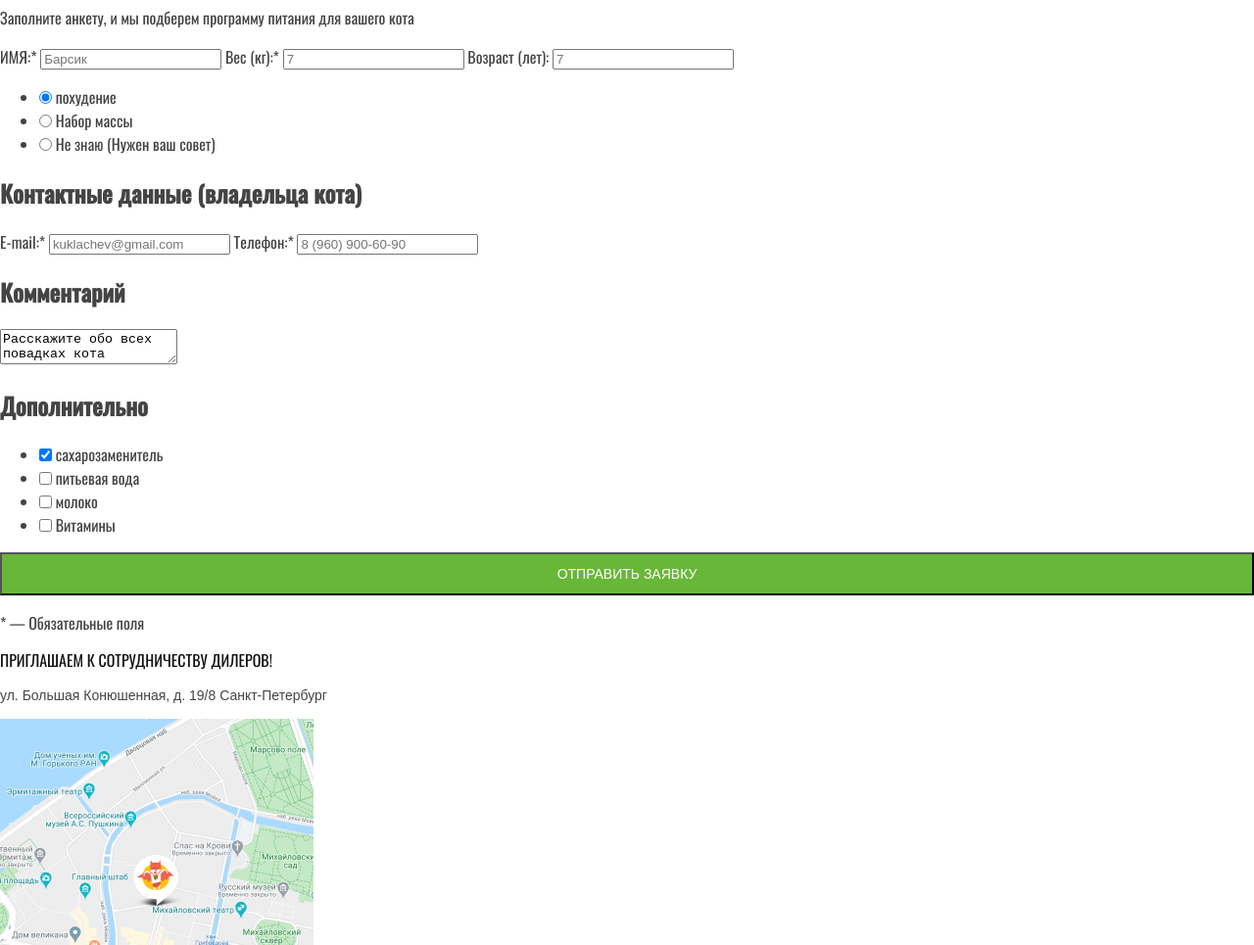
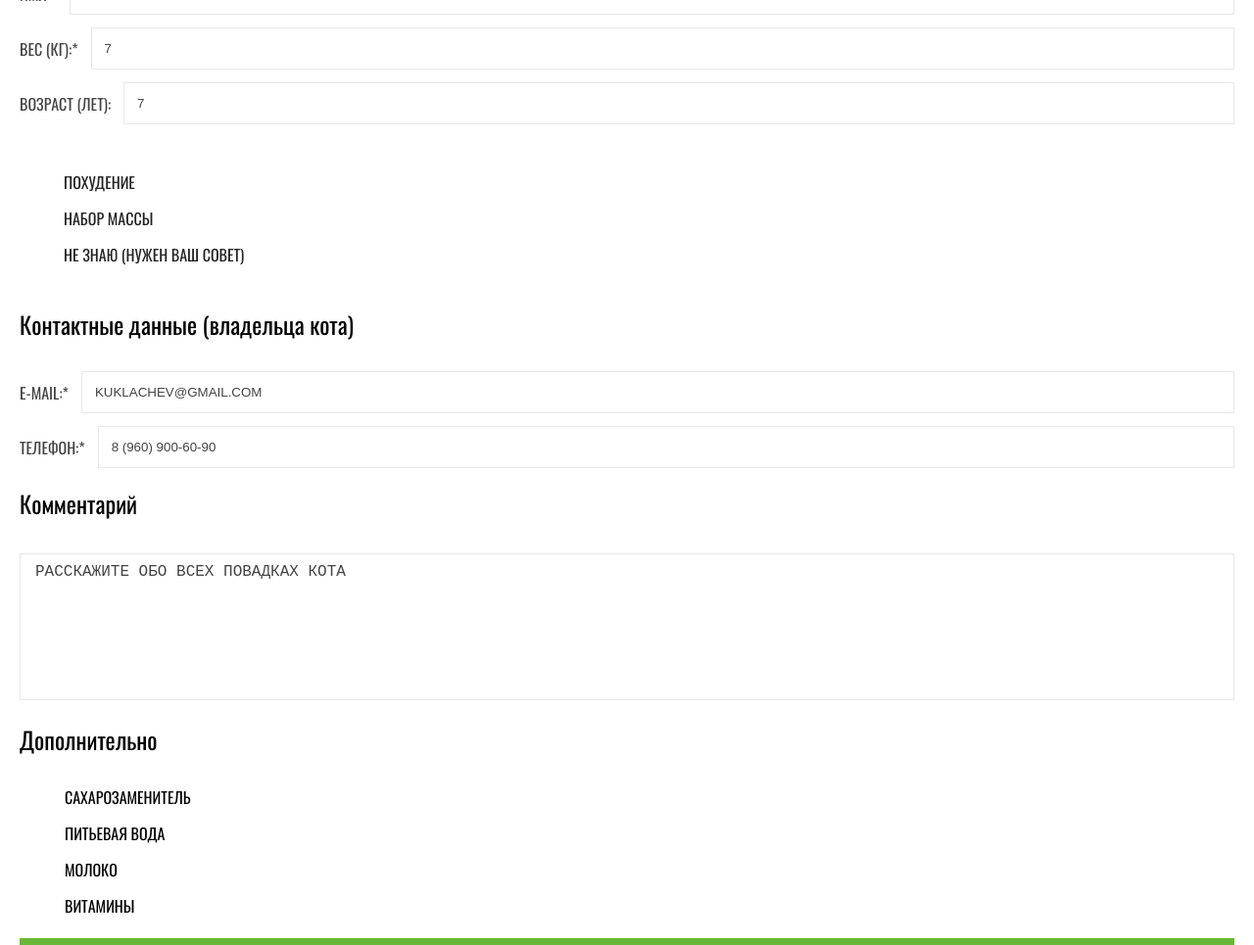
Before and after one commit to wunschpunsh/adaptive-cat-energy, a website: page source/form.html in a window 1280 px wide. Shown: the part 255-1220 px from the top of the page at 98% size. Drawn offline with nearby package versions, Linux system fonts and the light colour scheme; files that its build step writes are made by us from their sources.

Commit message:
продолжаю стилизацию

```diff
--- a/source/form.html
+++ b/source/form.html
@@ -10,15 +10,17 @@
 </head>
 
 <body class="page__body">
-  <header class="main-header logo">
-    <a class="logo__link" href="#">
-      <img class="logo__image" src="./img/logos/header-logo-small.svg" width="191" height="38"
-        alt="логотип сайта Cat Energy">
-    </a>
-    <nav class="main-header__navigation main-nav">
-      <button class="main-nav__button" type="button">
+  <header class="main-header">
+    <div class="main-header__container">
+      <a class="main-header__link" href="#">
+        <img class="main-header__logo" src="./img/logos/header-logo-small.svg" width="191" height="38"
+          alt="логотип сайта Cat Energy">
+      </a>
+      <button class="main-header__button" type="button">
         <span class="visually-hidden">Открыть меню</span>
       </button>
+    </div>
+    <nav class="main-header__navigation main-nav main-nav--closed">
       <div class="main-nav__container">
         <ul class="main-nav__list">
           <li class="main-nav__item">
@@ -32,7 +34,7 @@
             </a>
           </li>
           <li class="main-nav__item">
-            <a class="main-nav__link" href="#">
+            <a class="main-nav__link" href="./form.html">
               подбор программы
             </a>
           </li>
@@ -70,19 +72,19 @@
             <ul class="programms-cat__list">
               <li class="programms-cat__item">
                 <label class="programms-cat__field">
-                  <input type="radio" class="programms-cat__input" value="slim" name="programm" checked>
+                  <input type="radio" class="visually-hidden programms-cat__input" value="slim" name="programm" checked>
                   <span class="programms-cat__description">похудение</span>
                 </label>
               </li>
               <li class="programms-cat__item">
                 <label class="programms-cat__field">
-                  <input type="radio" class="programms-cat__input" value="gain" name="programm">
+                  <input type="radio" class="visually-hidden programms-cat__input" value="gain" name="programm">
                   <span class="programms-cat__description">Набор массы</span>
                 </label>
               </li>
               <li class="programms-cat__item">
                 <label class="programms-cat__field">
-                  <input type="radio" class="programms-cat__input" value="advice" name="programm">
+                  <input type="radio" class="visually-hidden programms-cat__input" value="advice" name="programm">
                   <span class="programms-cat__description">Не знаю (Нужен ваш совет)</span>
                 </label>
               </li>
@@ -123,25 +125,25 @@
             <ul class="extra-options__list">
               <li class="extra-options__item">
                 <label class="extra-options__field">
-                  <input type="checkbox" class="extra-options__input" name="sweetener" checked>
+                  <input type="checkbox" class="visually-hidden extra-options__input" name="sweetener" checked>
                   <span class="extra-options__description">сахарозаменитель</span>
                 </label>
               </li>
               <li class="extra-options__item">
                 <label class="extra-options__field">
-                  <input type="checkbox" class="extra-options__input" name="water">
+                  <input type="checkbox" class="visually-hidden extra-options__input" name="water">
                   <span class="extra-options__description">питьевая вода</span>
                 </label>
               </li>
               <li class="extra-options__item">
                 <label class="extra-options__field">
-                  <input type="checkbox" class="extra-options__input" name="milk">
+                  <input type="checkbox" class="visually-hidden extra-options__input" name="milk">
                   <span class="extra-options__description">молоко</span>
                 </label>
               </li>
               <li class="extra-options__item">
                 <label class="extra-options__field">
-                  <input type="checkbox" class="extra-options__input" name="vitamins">
+                  <input type="checkbox" class="visually-hidden extra-options__input" name="vitamins">
                   <span class="extra-options__description">Витамины</span>
                 </label>
               </li>
@@ -153,16 +155,15 @@
       <p class="main-form__asterisk">* — Обязательные поля</p>
     </section>
     <section class="contacts">
-      <div class="contacts__container">
+      <div class="contacts__container contacts__container--decore">
         <h2 class="visually-hidden">Наш адрес</h2>
         <p class="contacts__slogan">приглашаем к сотрудничеству дилеров!</p>
         <p class="contacts__adress">ул. Большая
           Конюшенная, д. 19/8
           Санкт-Петербург
         </p>
-        <img src="./img/contant/map-small.jpg" width="320" height="362" alt="Карта с нашим адресом"
-          class="contacts__map">
       </div>
+      <img class="contacts__map" src="./img/contant/map-small.jpg" width="320" height="362" alt="Карта с нашим адресом">
     </section>
   </main>
   <footer class="main-footer">
--- a/source/sass/blocks/button.scss
+++ b/source/sass/blocks/button.scss
@@ -5,13 +5,14 @@
   text-align: center;
   text-transform: uppercase;
   color: $white;
-  font-size: 14px;
+  font-size: 16px;
   line-height: 26px;
   text-decoration: none;
 
   &--primary {
     min-width: 280px;
     padding: 7px 44px;
+    border: none;
     background-color: $basic-green;
   }
 }
--- a/source/sass/blocks/comment-about.scss
+++ b/source/sass/blocks/comment-about.scss
@@ -0,0 +1,27 @@
+.comment-about {
+  margin-bottom: 22px;
+}
+
+.comment-about__title {
+  margin: 0;
+  margin-bottom: 38px;
+  font-weight: 400;
+  font-size: 24px;
+  line-height: 26px;
+  color: $black;
+}
+
+.comment-about__text {
+  box-sizing: border-box;
+  width: 100%;
+  min-height: 150px;
+  padding: 10px 12px 10px 15px;
+  border: 1px solid #E7E7E7;
+  font-weight: 400;
+  font-size: 16px;
+  line-height: 1;
+  text-transform: uppercase;
+  overflow: hidden;
+  resize: none;
+  color: $dark-grey;
+}
--- a/source/sass/blocks/contacts-user.scss
+++ b/source/sass/blocks/contacts-user.scss
@@ -0,0 +1,28 @@
+.contacts-user {
+  padding: 26px 0 10px;
+}
+
+
+.contacts-user__title {
+  margin: 0;
+  margin-bottom: 35px;
+  font-size: 24px;
+  line-height: 26px;
+  font-weight: 400;
+  color: $black;
+}
+
+.contacts-user__field {
+  display: flex;
+  align-items: center;
+  margin-bottom: 13px;
+}
+
+.contacts-user__description {
+  margin-right: 13px;
+  font-size: 16px;
+  line-height: 18px;
+  text-transform: uppercase;
+  white-space: nowrap;
+  color: $dark-grey;
+}
--- a/source/sass/blocks/contacts.scss
+++ b/source/sass/blocks/contacts.scss
@@ -1,14 +1,31 @@
+.contacts__container {
+  display: flex;
+  justify-content: space-between;
+  padding: 26px 20px;
+
+  &--decore {
+    background-color: #eaeaea;
+  }
+}
+
 .contacts__slogan {
+  margin: 0;
   font-size: 16px;
-line-height: 20px;
-text-transform: uppercase;
-color: #111111;
+  line-height: 20px;
+  text-transform: uppercase;
+  color: #111111;
 }
 
 .contacts__adress {
+  margin: 0;
   font-family: 'Arial', sans-serif;
   font-style: normal;
   font-weight: 400;
   font-size: 14px;
   line-height: 20px;
 }
+
+.contacts__map {
+  width: 100%;
+  height: 100%;
+}
--- a/source/sass/blocks/copyright.scss
+++ b/source/sass/blocks/copyright.scss
@@ -1,3 +1,9 @@
+.copyright__container {
+  display: flex;
+  justify-content: space-between;
+  align-items: center;
+}
+
 .copyright__name {
   font-family: 'Arial';
   font-style: normal;
--- a/source/sass/blocks/data-cat.scss
+++ b/source/sass/blocks/data-cat.scss
@@ -0,0 +1,19 @@
+
+.data-cat__container {
+  padding-bottom: 14px;
+}
+
+.data-cat__field {
+  display: flex;
+  align-items: center;
+  margin-bottom: 13px;
+}
+
+.data-cat__title {
+  margin-right: 13px;
+  font-size: 16px;
+  line-height: 18px;
+  text-transform: uppercase;
+  white-space: nowrap;
+  color: $dark-grey;
+}
--- a/source/sass/blocks/extra-options.scss
+++ b/source/sass/blocks/extra-options.scss
@@ -0,0 +1,30 @@
+.extra-options__container {
+  margin-bottom: 21px;
+}
+
+.extra-options__title {
+  margin: 0;
+  margin-bottom: 34px;
+  font-weight: 400;
+  font-size: 24px;
+  line-height: 26px;
+  color: $black;
+}
+
+.extra-options__list {
+  padding: 0;
+  padding-left: 46px;
+  margin: 0;
+  list-style: none;
+}
+
+.extra-options__item {
+  margin-bottom: 13px;
+}
+
+.extra-options__description {
+  font-size: 16px;
+  line-height: 18px;
+  text-transform: uppercase;
+  color: $black;
+}
--- a/source/sass/blocks/form.scss
+++ b/source/sass/blocks/form.scss
@@ -0,0 +1,3 @@
+.form__button {
+  margin-bottom: 21px;
+}
--- a/source/sass/blocks/input.scss
+++ b/source/sass/blocks/input.scss
@@ -0,0 +1,11 @@
+.input {
+  width: 100%;
+  padding: 13px;
+  border: 1px solid #e7e7e7;
+
+  &::placeholder {
+    line-height: 18px;
+    text-transform: uppercase;
+    color: $dark-grey;
+  }
+}
--- a/source/sass/blocks/main-footer.scss
+++ b/source/sass/blocks/main-footer.scss
@@ -0,0 +1,11 @@
+.main-footer__container {
+  padding: 39px 20px 22px;
+  background-color: #eaeaea;
+}
+
+.main-footer__logo {
+  display: flex;
+  justify-content: center;
+  align-items: center;
+  margin-bottom: 32px;
+}
--- a/source/sass/blocks/main-form.scss
+++ b/source/sass/blocks/main-form.scss
@@ -0,0 +1,28 @@
+.main-form {
+  padding: 27px 20px 32px;
+}
+
+.main-form__title {
+  margin: 0;
+  margin-bottom: 37px;
+  font-size: 36px;
+  line-height: 36px;
+  font-weight: 400;
+  color: $black;
+}
+
+.main-form__description {
+  margin: 0;
+  margin-bottom: 39px;
+  font-size: 14px;
+  line-height: 18px;
+  text-transform: uppercase;
+  color: $black;
+}
+
+.main-form__asterisk {
+  display: flex;
+  justify-content: center;
+  align-items: center;
+  margin: 0;
+}
--- a/source/sass/blocks/programms-cat.scss
+++ b/source/sass/blocks/programms-cat.scss
@@ -0,0 +1,20 @@
+.programms-cat__container {
+  padding: 20px 20px 20px 45px;
+}
+
+.programms-cat__list {
+  padding: 0;
+  margin: 0;
+  list-style: none;
+}
+
+.programms-cat__item:not(:last-child) {
+  margin-bottom: 13px;
+}
+
+.programms-cat__description {
+  font-size: 16px;
+  line-height: 18px;
+  text-transform: uppercase;
+  color: #222222;
+}
--- a/source/sass/blocks/slider.scss
+++ b/source/sass/blocks/slider.scss
@@ -1,3 +1,10 @@
+.slider__container {
+  display: flex;
+  justify-content: space-between;
+  margin: 0 auto;
+  width: 210px;
+}
+
 .slider__text {
   font-size: 16px;
   line-height: 20px;
--- a/source/sass/blocks/social-networks.scss
+++ b/source/sass/blocks/social-networks.scss
@@ -0,0 +1,16 @@
+.social-networks {
+  padding: 20px 74px;
+  margin-bottom: 22px;
+}
+
+.social-networks__list {
+  display: flex;
+  justify-content: space-around;
+  margin: 0;
+  padding: 0;
+  list-style: none;
+}
+
+.social-networks__item:not(:last-child) {
+  margin-right: 24px;
+}
--- a/source/sass/blocks/time.scss
+++ b/source/sass/blocks/time.scss
@@ -1,3 +1,8 @@
+.time__container {
+  display: flex;
+  flex-direction: column;
+}
+
 .time__result {
   font-size: 24px;
   line-height: 24px;
--- a/source/sass/blocks/weight.scss
+++ b/source/sass/blocks/weight.scss
@@ -1,3 +1,8 @@
+.weight__container {
+  display: flex;
+  flex-direction: column;
+}
+
 .weight__result {
   font-size: 24px;
   line-height: 24px;
```
Also changed, not shown: source/catalog.html (+13 -12 lines), source/index.html (+1 -2 lines), source/sass/blocks/example.scss (+17 -0 lines). Lines whose indentation alone changed are shown as unchanged.
